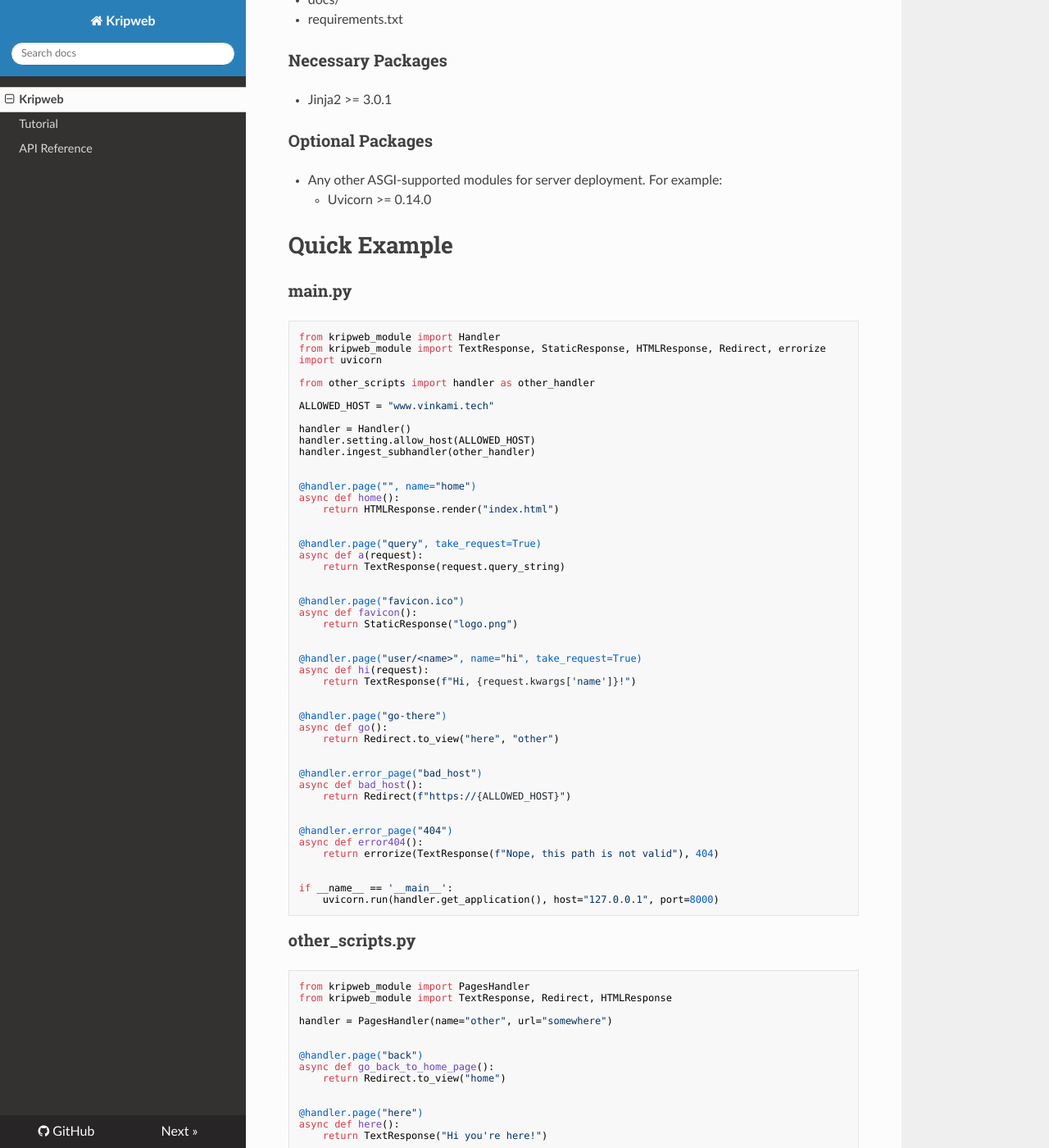
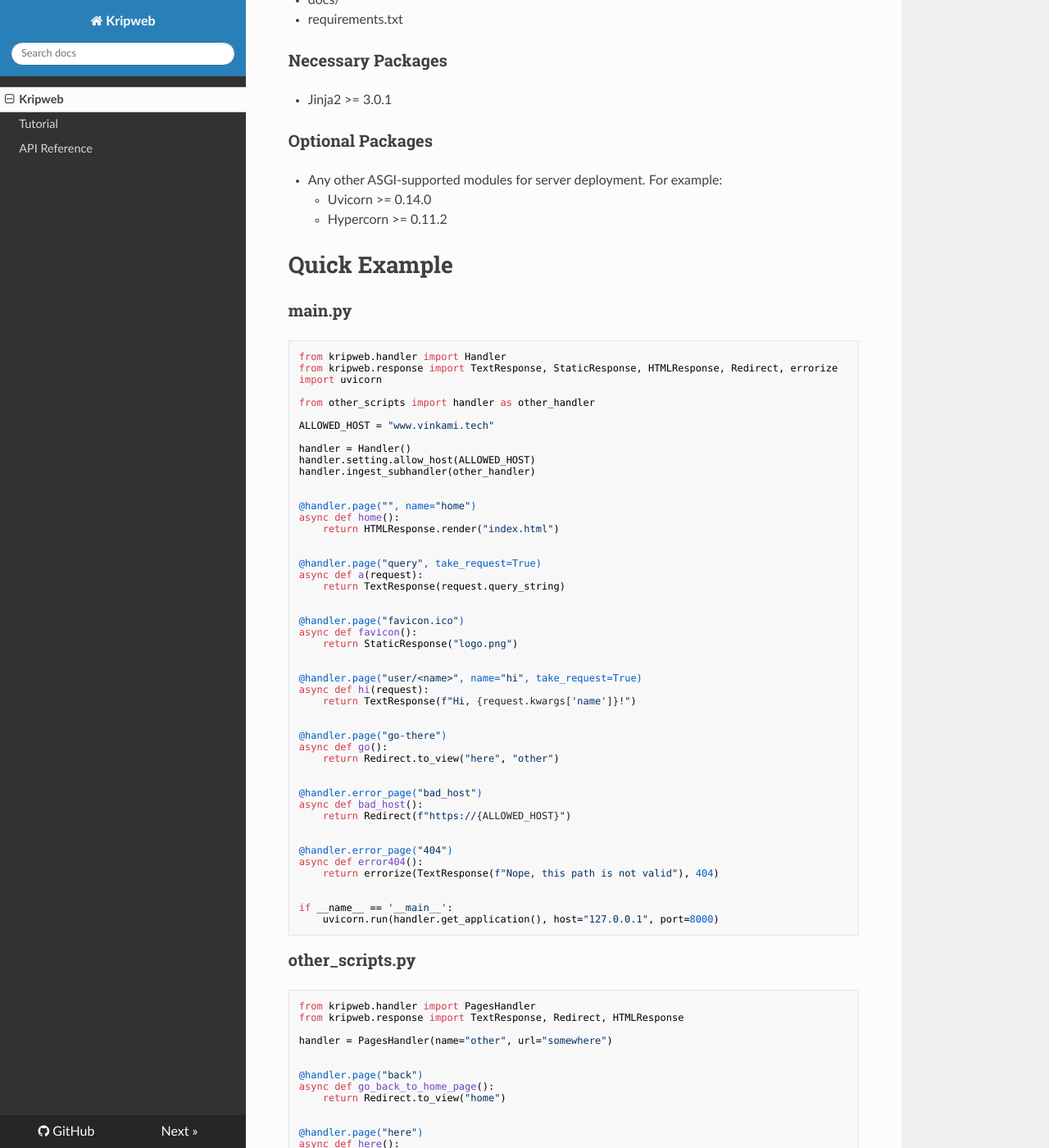
Before and after one commit to vinkami/kripweb, an MkDocs documentation site: the page built from docs/index.md, in a window 1280 px wide and 1400 px high, scrolled down 692 px. Shown: the whole window at 82% size. Built offline with MkDocs 1.6.1, drawn with Linux system fonts in a browser that asks for light colours; nearby versions of some CDN libraries.

Commit message:
Random changes and bug fixes

````diff
--- a/docs/index.md
+++ b/docs/index.md
@@ -25,13 +25,14 @@
 ### Optional Packages
  - Any other ASGI-supported modules for server deployment. For example:
     - Uvicorn >= 0.14.0
+    - Hypercorn >= 0.11.2
 
 # Quick Example
 ### main.py
 
 ```python
-from kripweb_module import Handler
-from kripweb_module import TextResponse, StaticResponse, HTMLResponse, Redirect, errorize
+from kripweb.handler import Handler
+from kripweb.response import TextResponse, StaticResponse, HTMLResponse, Redirect, errorize
 import uvicorn
 
 from other_scripts import handler as other_handler
@@ -85,8 +86,8 @@
 ### other_scripts.py
 
 ```python
-from kripweb_module import PagesHandler
-from kripweb_module import TextResponse, Redirect, HTMLResponse
+from kripweb.handler import PagesHandler
+from kripweb.response import TextResponse, Redirect, HTMLResponse
 
 handler = PagesHandler(name="other", url="somewhere")
 
````
Also changed, not shown: asgi.py (+8 -1 lines), docs/api.md (+1 -1 lines), docs/tutorial.md (+3 -3 lines), request.py (+13 -2 lines).
